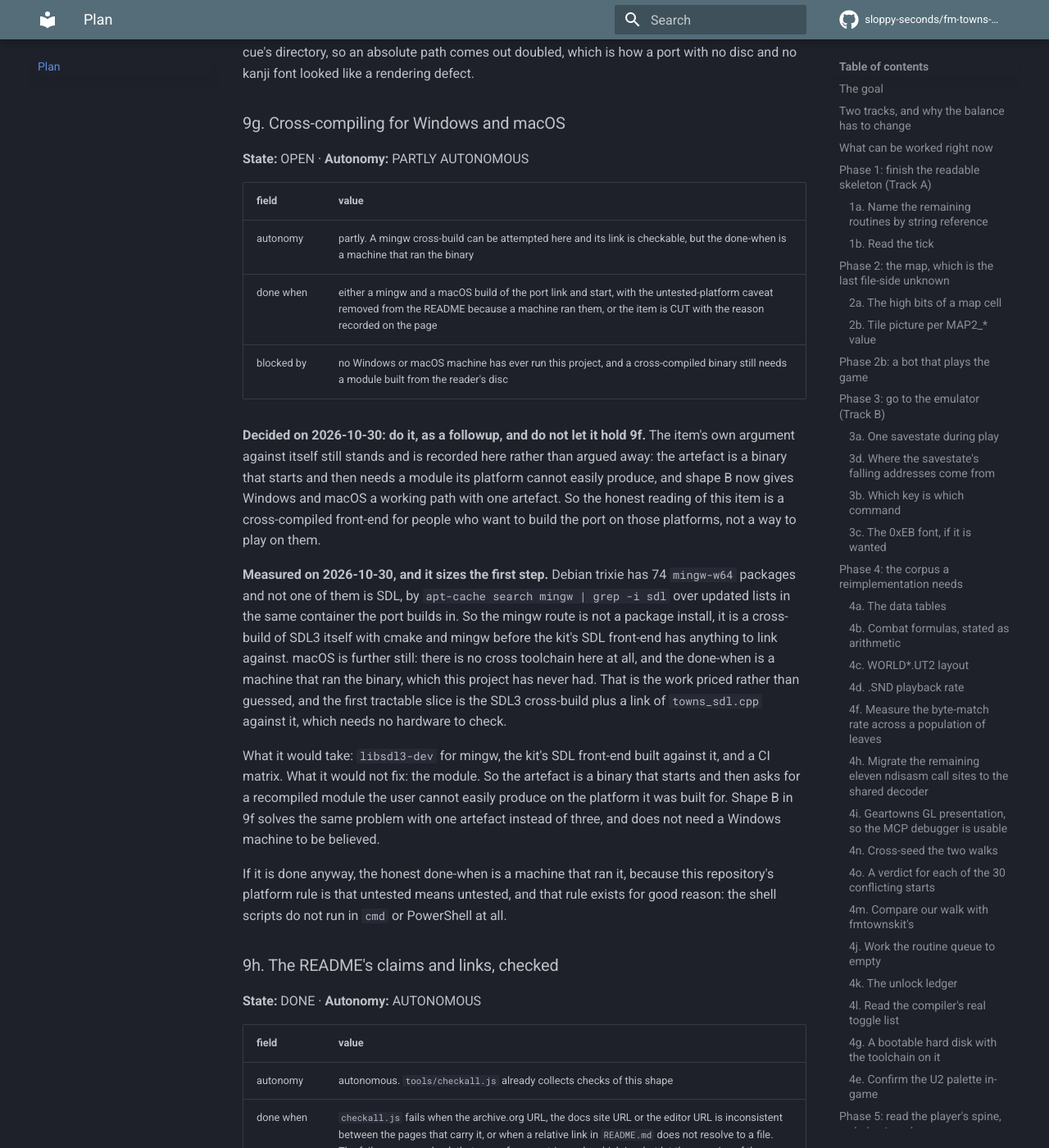
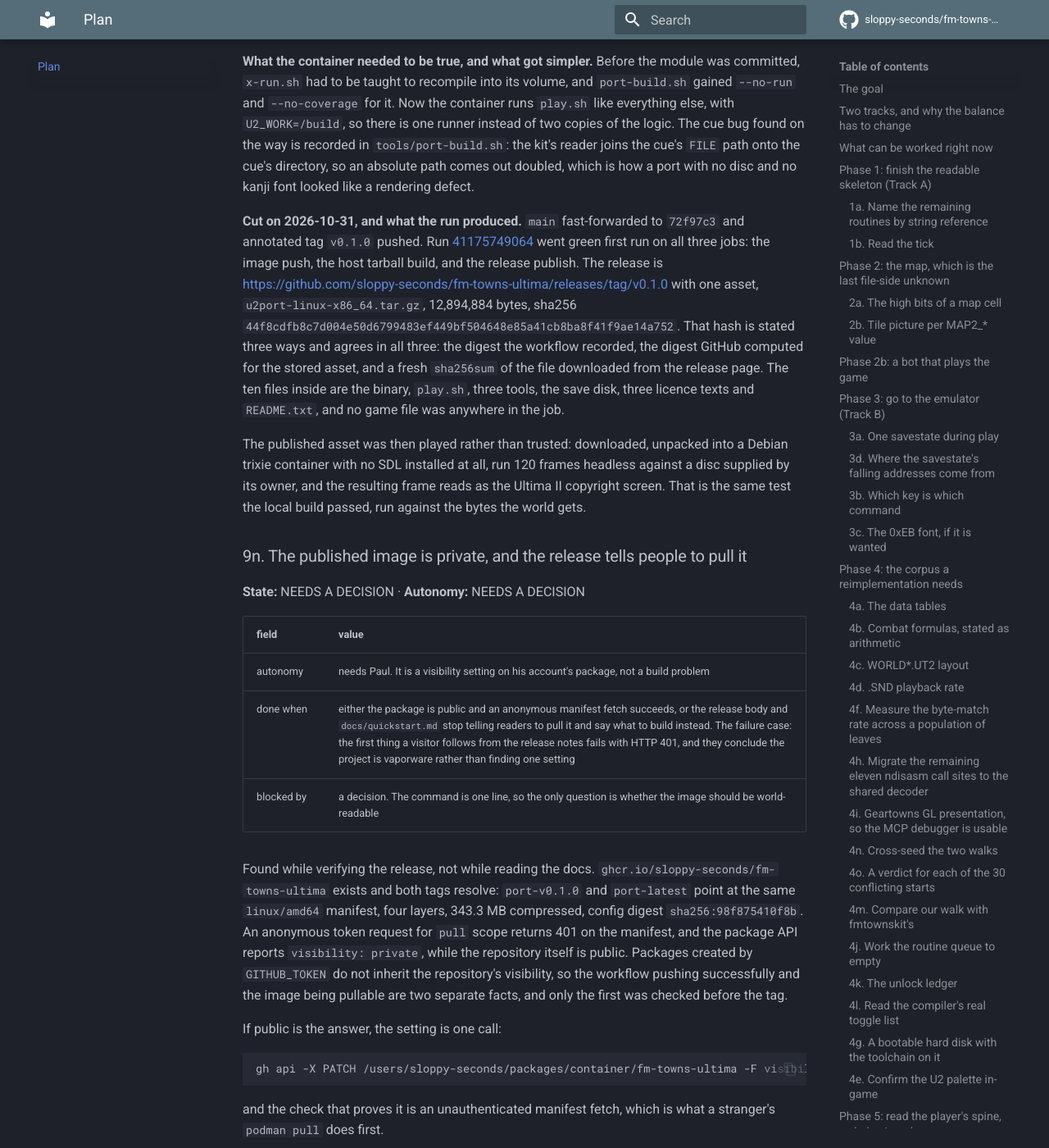
Before and after one commit to sloppy-seconds/fm-towns-ultima, an MkDocs documentation site: the page built from docs/plan.md, in a window 1280 px wide and 1400 px high, scrolled down 70149 px. Shown: the whole window at 82% size. Built offline with MkDocs 1.6.1 and Material for MkDocs 9.7.7, drawn with Linux system fonts in a browser that asks for light colours; comment, search, counter and statistics services are not loaded; some of the changed text lies outside the part shown.

Commit message:
v0.1.0 is cut, and the one thing the release promises that does not work
Plan 9f closes with the measured facts rather than a note that it happened. Run
41175749064 went green first run on all three jobs, the release is public with one asset of
12,894,884 bytes, and its sha256 agrees in the three places it can be read: the digest the
workflow recorded, the digest GitHub computed, and a fresh sha256sum of the downloaded file.
The published bytes were then played on a container with no SDL installed, which is the test
that matters, since CI built them and not us.

9n is the finding from verifying rather than from asserting. The ghcr package exists and both
tags resolve to the same amd64 manifest, but it is private and an anonymous pull gets 401,
while the release body tells readers to pull it. Packages created by GITHUB_TOKEN do not
inherit repository visibility, so "the push job succeeded" and "the image is pullable" are
different facts and only the first was checked before the tag. Needs a decision, not a fix,
so it is recorded with the one-line setting and the check that would prove it.

````diff
--- a/docs/plan.md
+++ b/docs/plan.md
@@ -107,7 +107,8 @@ from the items below rather than maintained separately.
 | 9c The page on why this is hard | AUTONOMOUS | **done**, `docs/why-this-is-hard.md`, nine obstacles each linked to the page that measured it |
 | 9d A port quickstart that starts from the download | AUTONOMOUS | **done**, `docs/port-from-source.md`, verified in a clean clone, and it found a step that only worked on the author's disk |
 | 9e CI that proves the tree builds | AUTONOMOUS | **done**, `.github/workflows/port-build.yml`, the port links against a synthetic module with no game file present |
-| 9f A release, and what may be in it | BLOCKED ON HUMAN | no, the workflow is written and locally verified, and cutting the release needs a tag pushed |
+| 9f A release, and what may be in it | AUTONOMOUS | **done**, `v0.1.0` cut on 2026-10-31 through the workflow, all three jobs green first run |
+| 9n The published image is private | NEEDS A DECISION | no, the release body tells readers to pull it and anonymous pulls are refused |
 | 9g Cross-compiling for Windows and macOS | PARTLY AUTONOMOUS | **scheduled followup**, decided 2026-10-30, and it needs machines to run the result on |
 | 9h The README's claims and links, checked | AUTONOMOUS | **done**, `checkall.js` rejects any fourth spelling of the three copied URLs and any dead relative link in the README |
 | 9l Choose a licence for this repository's own code | AUTONOMOUS | **done**, MIT at the root, shipped in the release archive, with the scope stated in words |
@@ -2278,16 +2279,20 @@ the demonstration that the skips are load-bearing.
 
 ### 9f. A release, and what may legally be in it
 
-**State:** OPEN · **Autonomy:** BLOCKED ON HUMAN
+**State:** DONE · **Autonomy:** AUTONOMOUS
 
 | field | value |
 |---|---|
 | autonomy | blocked on a person to push the tag. The workflow, the packaging and the verification are done |
 | done when | one release has been cut through a written workflow, and its contents are enumerated with the reason each item is or is not copyrighted. The failure case: a release artefact containing the game, the disc image, the recompiled module, or any extracted asset |
-| blocked by | `git tag v0.1.0 && git push --tags`, which is Paul's to do. Everything the tag triggers is written and locally verified |
+| blocked by | nothing. The tag was pushed on 2026-10-31 and the release is public |
 
 The constraint from the phase header decides this. A release cannot ship `u2port` in a form that plays, because a
 playing `u2port` needs a module built from the reader's own disc. Three shapes:
+
+*(This paragraph is the analysis before the 2026-10-30 decision to commit the module, and it is kept because the
+reasoning was sound for the rule at the time. The release that shipped does ship a playable `u2port`, and the
+sentence above is no longer true.)*
 
 | shape | what ships | cost | who it helps |
 |---|---|---|---|
@@ -2337,6 +2342,45 @@ container runs `play.sh` like everything else, with `U2_WORK=/build`, so there i
 the logic. The cue bug found on the way is recorded in `tools/port-build.sh`: the kit's reader joins the cue's `FILE`
 path onto the cue's directory, so an absolute path comes out doubled, which is how a port with no disc and no kanji
 font looked like a rendering defect.
+
+**Cut on 2026-10-31, and what the run produced.** `main` fast-forwarded to `72f97c3` and annotated tag `v0.1.0` pushed.
+Run [41175749064](https://github.com/sloppy-seconds/fm-towns-ultima/actions/runs/41175749064) went green first run on
+all three jobs: the image push, the host tarball build, and the release publish. The release is
+<https://github.com/sloppy-seconds/fm-towns-ultima/releases/tag/v0.1.0> with one asset,
+`u2port-linux-x86_64.tar.gz`, 12,894,884 bytes, sha256
+`44f8cdfb8c7d004e50d6799483ef449bf504648e85a41cb8ba8f41f9ae14a752`. That hash is stated three ways and agrees in all
+three: the digest the workflow recorded, the digest GitHub computed for the stored asset, and a fresh `sha256sum` of
+the file downloaded from the release page. The ten files inside are the binary, `play.sh`, three tools, the save disk,
+three licence texts and `README.txt`, and no game file was anywhere in the job.
+
+The published asset was then played rather than trusted: downloaded, unpacked into a Debian trixie container with no
+SDL installed at all, run 120 frames headless against a disc supplied by its owner, and the resulting frame reads as
+the Ultima II copyright screen. That is the same test the local build passed, run against the bytes the world gets.
+
+### 9n. The published image is private, and the release tells people to pull it
+
+**State:** NEEDS A DECISION · **Autonomy:** NEEDS A DECISION
+
+| field | value |
+|---|---|
+| autonomy | needs Paul. It is a visibility setting on his account's package, not a build problem |
+| done when | either the package is public and an anonymous manifest fetch succeeds, or the release body and `docs/quickstart.md` stop telling readers to pull it and say what to build instead. The failure case: the first thing a visitor follows from the release notes fails with HTTP 401, and they conclude the project is vaporware rather than finding one setting |
+| blocked by | a decision. The command is one line, so the only question is whether the image should be world-readable |
+
+Found while verifying the release, not while reading the docs. `ghcr.io/sloppy-seconds/fm-towns-ultima` exists and both
+tags resolve: `port-v0.1.0` and `port-latest` point at the same `linux/amd64` manifest, four layers, 343.3 MB
+compressed, config digest `sha256:98f875410f8b`. An anonymous token request for `pull` scope returns 401 on the
+manifest, and the package API reports `visibility: private`, while the repository itself is public. Packages created
+by `GITHUB_TOKEN` do not inherit the repository's visibility, so the workflow pushing successfully and the image being
+pullable are two separate facts, and only the first was checked before the tag.
+
+If public is the answer, the setting is one call:
+
+```bash
+gh api -X PATCH /users/sloppy-seconds/packages/container/fm-towns-ultima -F visibility=public
+```
+
+and the check that proves it is an unauthenticated manifest fetch, which is what a stranger's `podman pull` does first.
 
 ### 9g. Cross-compiling for Windows and macOS
 
@@ -2496,6 +2540,11 @@ SDL problem; a Windows cross build changes the toolchain file and the target tri
 the rest, which is the reason this was done as a separate script rather than inlined into the
 packaging.
 
+**Cut into the release on 2026-10-31.** The CI host job built from the pinned SDL source with a
+cold cache and no game file present, which is the path nobody had walked before the tag, and it
+produced the shipped binary. The local cold-cache simulation of that job was abandoned part way
+once CI itself was the evidence, which is the better witness anyway.
+
 ---
 
 **[Distance to reimplementation](reimplementation-gap.md)** **[Unattended queue](overnight.md)** **[All pages](index.md)**
````
